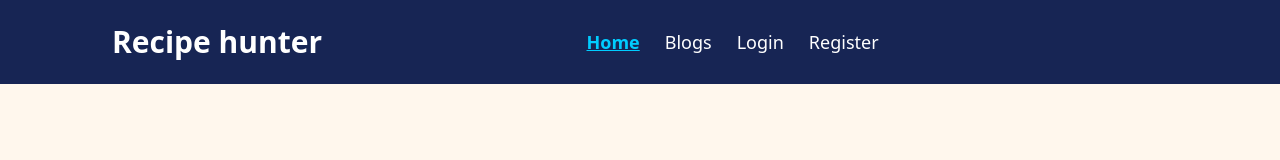
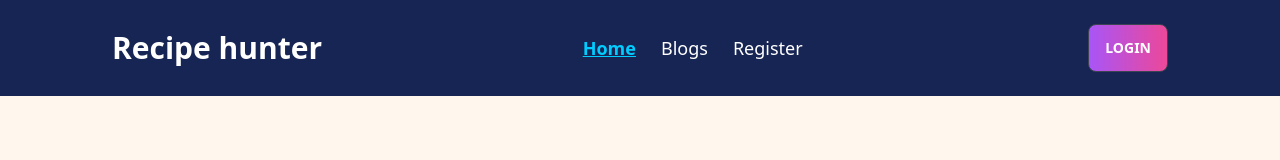
Before and after one commit to Shakil57375/chef-hunter-client, a React (Vite) app: page / in a window 1280 px wide. Shown: the top 160 px of the page. Built offline with nearby package versions, Linux system fonts and the light colour scheme; no server answers.

Commit message:
some bugs fixed in header

```diff
--- a/package.json
+++ b/package.json
@@ -19,6 +19,7 @@
     "react": "^18.2.0",
     "react-dom": "^18.2.0",
     "react-icons": "^4.8.0",
+    "react-lazy-load": "^4.0.1",
     "react-router-dom": "^6.11.0",
     "react-toastify": "^9.1.2",
     "sort-by": "^1.2.0"
--- a/src/Pages/ErrorPage/ErrorPage.jsx
+++ b/src/Pages/ErrorPage/ErrorPage.jsx
@@ -13,7 +13,7 @@ return (
       <img className="w-1/2 h-[500px] mb-4" src="https://img.freepik.com/free-vector/error-404-concept-landing-page_52683-12188.jpg?w=2000" />
       <h1 className="text-4xl font-bold mb-2">Error 404</h1>
       <p className="text-lg mb-4">Page not found</p>
-      <button onClick = {handleGoBack} className="bg-blue-500 hover:bg-blue-700 text-white font-bold py-2 px-4 rounded">
+      <button onClick = {handleGoBack} className="d-btn">
         Go back
       </button>
     </div>
--- a/src/Pages/Home/Home.jsx
+++ b/src/Pages/Home/Home.jsx
@@ -5,6 +5,7 @@
 /* eslint-disable no-unused-vars */
 import React, { useEffect, useState } from "react";
 import { Link } from "react-router-dom";
+import LazyLoad from 'react-lazy-load';
 import TopRecipes from "../TopRecipes/TopRecipes";
 import Testimonial from "../Testimonial/Testimonial";
 const Home = () => {
@@ -125,7 +126,9 @@ const Home = () => {
             <div>
               <div className="card card-compact h-[600px] w-full bg-base-100 shadow-xl">
                 <figure>
+                  <LazyLoad>
                   <img src={chef.image} />
+                  </LazyLoad>
                 </figure>
                 <div className="card-body">
                   <h2 className="card-title text-2xl font-bold">{chef.name}</h2>
@@ -138,7 +141,7 @@ const Home = () => {
                   <p className="text-lg">Likes : {chef.likes}</p>
                   <div className="card-actions justify-center pb-5">
                     <Link to={`/recipe/${chef.id}`}>
-                      <button className="btn btn-primary">View Recipes</button>
+                      <button className="d-btn">View Recipes</button>
                     </Link>
                   </div>
                 </div>
--- a/src/Pages/Login/Login.jsx
+++ b/src/Pages/Login/Login.jsx
@@ -104,7 +104,7 @@ const Login = () => {
                 </a>
               </div>
               <div className="form-control mt-6">
-                <button className="btn btn-primary">Login</button>
+                <button className="d-btn">Login</button>
               </div>
               <div>
                 <p className="my-2 text-center text-2xl font-semibold border-b-2 border-slate-400 bg-opacity-10">
--- a/src/Pages/RecipeDetails/RecipeDetails.jsx
+++ b/src/Pages/RecipeDetails/RecipeDetails.jsx
@@ -159,7 +159,7 @@ const RecipeDetails = () => {
                 <button
                   onClick={SecondButtonDisable}
                   disabled={disabledSecond}
-                  className="btn"
+                  className="d-btn"
                 >
                   Favorite
                 </button>
@@ -212,7 +212,7 @@ const RecipeDetails = () => {
                 <button
                   onClick={ThirdButtonDisable}
                   disabled={disabledThird}
-                  className="btn"
+                  className="d-btn"
                 >
                   Favorite
                 </button>
--- a/src/Pages/Register/Register.jsx
+++ b/src/Pages/Register/Register.jsx
@@ -156,7 +156,7 @@ const Register = () => {
                 </a>
               </div>
               <div className="form-control mt-6">
-                <button className="btn btn-primary">Register</button>
+                <button className="d-btn">Register</button>
               </div>
 
               <p className="my-2 text-center text-2xl font-semibold border-b-2 border-slate-400 bg-opacity-10">
--- a/src/Shared/Header/Header.jsx
+++ b/src/Shared/Header/Header.jsx
@@ -45,7 +45,6 @@ const Header = () => {
           >
             <ActiveLink to="/">Home</ActiveLink>
             <ActiveLink to="/blogs">Blogs</ActiveLink>
-            <ActiveLink to="/login">Login</ActiveLink>
             <ActiveLink to="/register">Register</ActiveLink>
           </div>
         </div>
@@ -55,11 +54,11 @@ const Header = () => {
       </div>
       <div className="order-3 lg:order-3">
       {
-              user &&
+              user ?
               <div className="flex gap-2 cursor-pointer">
-                <button className="text-white" onClick={handleLogOut}>Sign Out</button>
+                <button className="d-btn" onClick={handleLogOut}>Sign Out</button>
                 <span className='text-white mr-0 lg:mr-3 '> <img src={user.photoURL} title = {user.displayName ? user.displayName : " "} width={50} height={50} className="rounded-full" alt="" /></span>
-              </div>
+              </div> : <div className="cursor-pointer"><Link to='/login' ><button className="d-btn">Login</button></Link></div>
       }
       </div>
     </div>
--- a/src/index.css
+++ b/src/index.css
@@ -5,3 +5,7 @@
 .my-container {
     @apply px-4 bg-orange-50 py-16 mx-auto w-full  md:px-24 lg:px-36 lg:pt-20
 }
+
+.d-btn {
+    @apply bg-gradient-to-r from-purple-500 to-pink-500 btn text-white
+}
```
Also changed, not shown: src/BlogPage.jsx (added), 1 other file (tests, documents, lock files or other folders).
